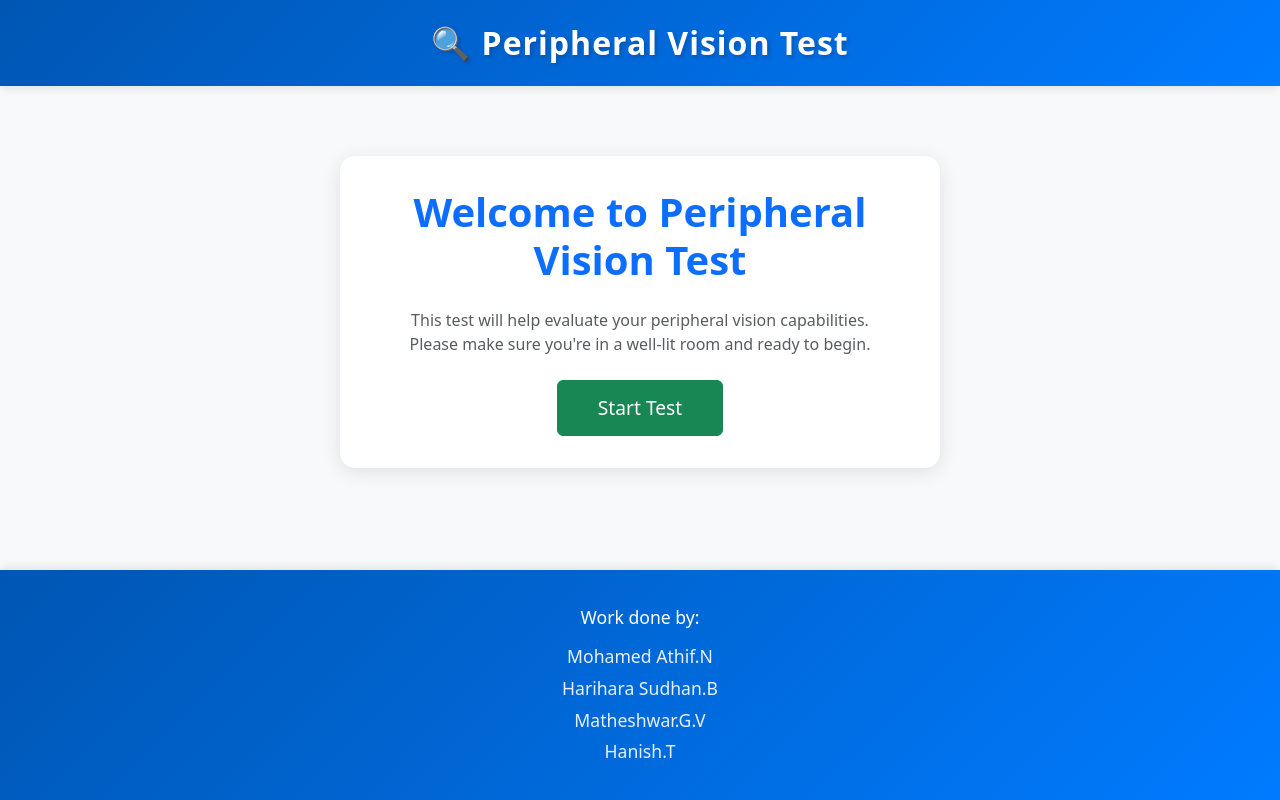
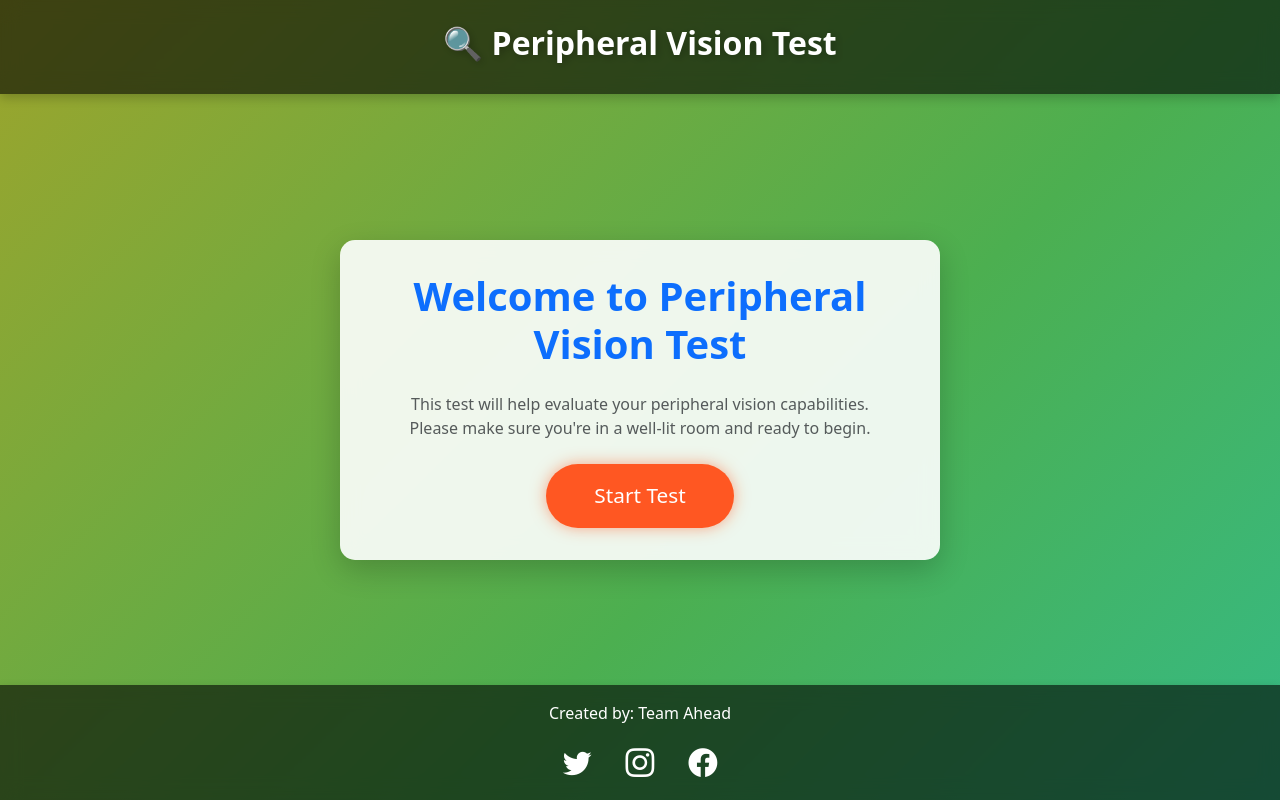
Before and after one commit to Hari-1000/peripheral_vision, a Django app: page / in a window 1280 px wide. Run offline with Django 5.2, Linux system fonts and the light colour scheme.

Commit message:
startpage effects

```diff
--- a/peripheral/myapp/templates/start.html
+++ b/peripheral/myapp/templates/start.html
@@ -7,79 +7,129 @@
     <!-- Bootstrap CDN -->
     <link href="https://cdn.jsdelivr.net/npm/bootstrap@5.3.0/dist/css/bootstrap.min.css" rel="stylesheet">
     <style>
+        /* Animated Background */
         body {
             display: flex;
             flex-direction: column;
             justify-content: space-between;
             min-height: 100vh;
-            background-color: #f8f9fa;
             margin: 0;
             padding: 0;
+            background: linear-gradient(-45deg, #007bff, #00d4ff, #4caf50, #ff9800);
+            background-size: 400% 400%;
+            animation: gradientBG 8s ease infinite;
         }
-        .container {
-            max-width: 600px;
-            text-align: center;
-            padding: 2rem;
-            background: rgb(255, 255, 255);
-            border-radius: 15px;
-            box-shadow: 0 4px 20px rgba(0, 0, 0, 0.1);
-            margin: 2rem auto;
+
+        @keyframes gradientBG {
+            0% { background-position: 0% 50%; }
+            50% { background-position: 100% 50%; }
+            100% { background-position: 0% 50%; }
         }
-        .start-button {
-            font-size: 1.2rem;
-            padding: 0.8rem 2.5rem;
-            transition: transform 0.2s;
-        }
-        .start-button:hover {
-            transform: scale(1.05);
-        }
-        .header {
-            background: linear-gradient(135deg, #0056b3, #007BFF);
+
+        /* Header with Semi-Transparent Background */
+        .header, .footer {
+            background: rgba(0, 0, 0, 0.6); /* Semi-transparent black */
+            backdrop-filter: blur(10px);
             color: white;
             text-align: center;
             padding: 1.5rem 0;
             width: 100%;
-            box-shadow: 0 2px 10px rgba(0, 0, 0, 0.1);
+            position: fixed;
+            left: 0;
+            box-shadow: 0 4px 10px rgba(0, 0, 0, 0.2);
         }
+
+        .header {
+            top: 0;
+            animation: slideIn 1.2s ease-in-out;
+        }
+
+        .footer {
+            bottom: 0;
+            padding: 1rem 0;
+        }
+
         .header h1 {
             font-size: 2rem;
-            margin: 0;
-            font-weight: 600;
-            letter-spacing: 1px;
-            text-shadow: 2px 2px 4px rgba(0, 0, 0, 0.2);
+            font-weight: bold;
+            text-shadow: 2px 2px 10px rgba(0, 0, 0, 0.3);
         }
-        .footer {
-            background: linear-gradient(135deg, #0056b3, #007BFF);
-            color: white;
-            text-align: center;
-            padding: 2rem 0;
-            width: 100%;
-            margin-top: 2rem;
-            box-shadow: 0 -2px 10px rgba(0, 0, 0, 0.1);
+
+        @keyframes slideIn {
+            from { transform: translateY(-50px); opacity: 0; }
+            to { transform: translateY(0); opacity: 1; }
         }
-        .footer p {
-            margin: 0;
-            font-size: 1.1rem;
-            color: white;
-            line-height: 1.8;
-        }
-        .footer .credits {
-            font-weight: 500;
-            margin-bottom: 0.5rem;
-        }
-        .footer .names {
-            opacity: 0.9;
-        }
+
+        /* Main Content */
         .main-content {
             flex: 1;
             display: flex;
             flex-direction: column;
             justify-content: center;
-            padding: 2rem 0;
+            align-items: center;
+            padding: 6rem 0;
         }
+
+        /* Card Effect */
+        .container {
+            max-width: 600px;
+            text-align: center;
+            padding: 2rem;
+            background: rgba(255, 255, 255, 0.9);
+            backdrop-filter: blur(10px);
+            border-radius: 15px;
+            box-shadow: 0 10px 30px rgba(0, 0, 0, 0.2);
+            transition: transform 0.3s ease-in-out, box-shadow 0.3s ease-in-out;
+        }
+
+        .container:hover {
+            transform: translateY(-10px);
+            box-shadow: 0 15px 40px rgba(0, 0, 0, 0.3);
+        }
+
+        /* Start Button with Glowing Effect */
+        .start-button {
+            font-size: 1.3rem;
+            padding: 1rem 3rem;
+            background: #ff5722;
+            color: white;
+            border: none;
+            border-radius: 50px;
+            transition: all 0.3s ease-in-out;
+            box-shadow: 0 0 15px rgba(255, 87, 34, 0.5);
+            position: relative;
+            overflow: hidden;
+        }
+
+        .start-button:hover {
+            background: #e64a19;
+            transform: scale(1.1);
+            box-shadow: 0 0 20px rgba(255, 87, 34, 0.7);
+        }
+
+        /* Social Icons with Hover Effect */
+        .social-icons {
+            margin-top: 1rem;
+        }
+
+        .social-icons a {
+            color: white;
+            font-size: 1.8rem;
+            margin: 0 15px;
+            transition: transform 0.3s ease-in-out, color 0.3s ease-in-out;
+        }
+
+        .social-icons a:hover {
+            transform: scale(1.3);
+            color: #ffeb3b;
+        }
+
     </style>
+    <!-- Bootstrap Icons -->
+    <link rel="stylesheet" href="https://cdn.jsdelivr.net/npm/bootstrap-icons/font/bootstrap-icons.css">
 </head>
 <body>
+
     <!-- Header -->
     <header class="header">
         <h1>🔍 Peripheral Vision Test</h1>
@@ -91,19 +141,21 @@
             <h1 class="fw-bold text-primary mb-4">Welcome to Peripheral Vision Test</h1>
             <p class="text-muted mb-4">This test will help evaluate your peripheral vision capabilities.<br>
                Please make sure you're in a well-lit room and ready to begin.</p>
-            <a href="/test" class="btn btn-success start-button">Start Test</a>
+            <a href="/test" class="btn start-button">Start Test</a>
         </div>
     </div>
 
     <!-- Footer -->
     <footer class="footer">
-        <p class="credits">Work done by:</p>
-        <p class="names">
-            Mohamed Athif.N<br>
-            Harihara Sudhan.B<br>
-            Matheshwar.G.V<br>
-            Hanish.T
-        </p>
+        <p>Created by: Team Ahead</p>
+
+        <!-- Social Media Icons -->
+        <div class="social-icons">
+            <a href="#" class="bi bi-twitter"></a>
+            <a href="#" class="bi bi-instagram"></a>
+            <a href="#" class="bi bi-facebook"></a>
+        </div>
     </footer>
+
 </body>
 </html>
```
